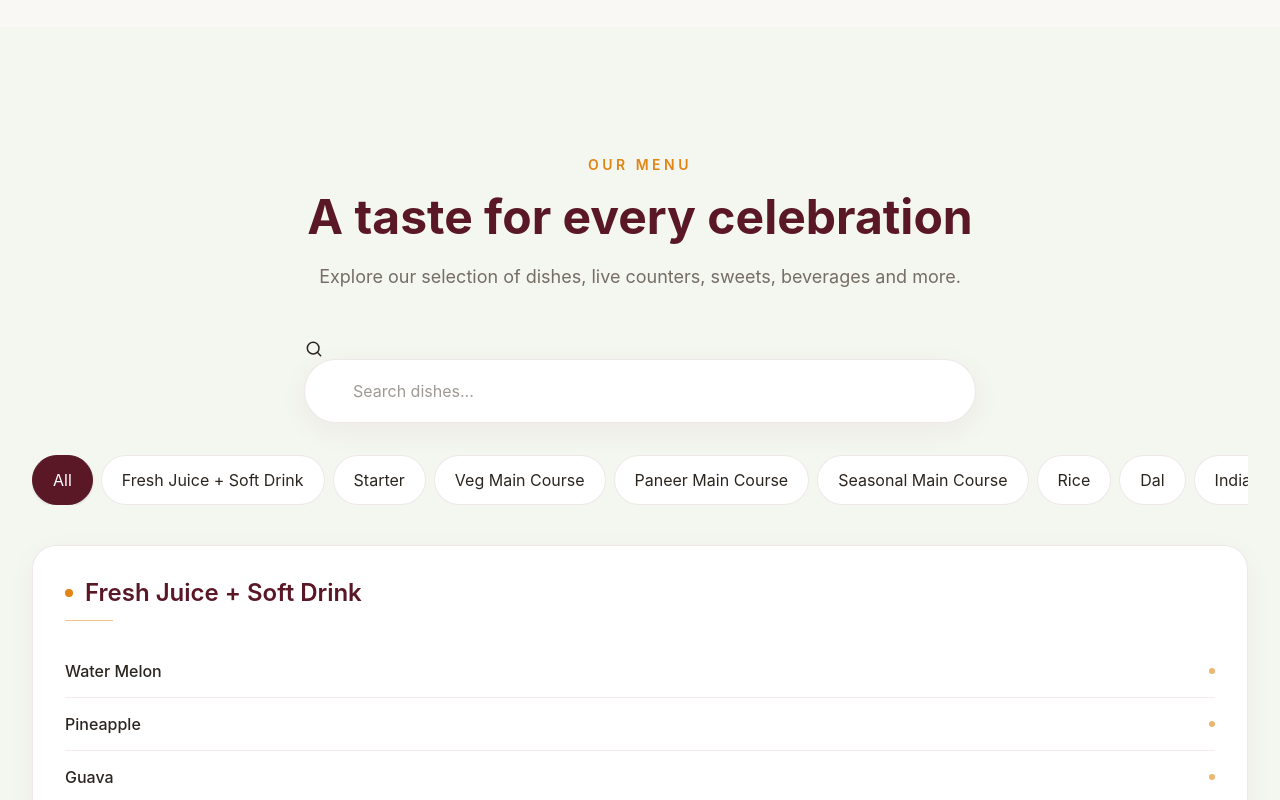
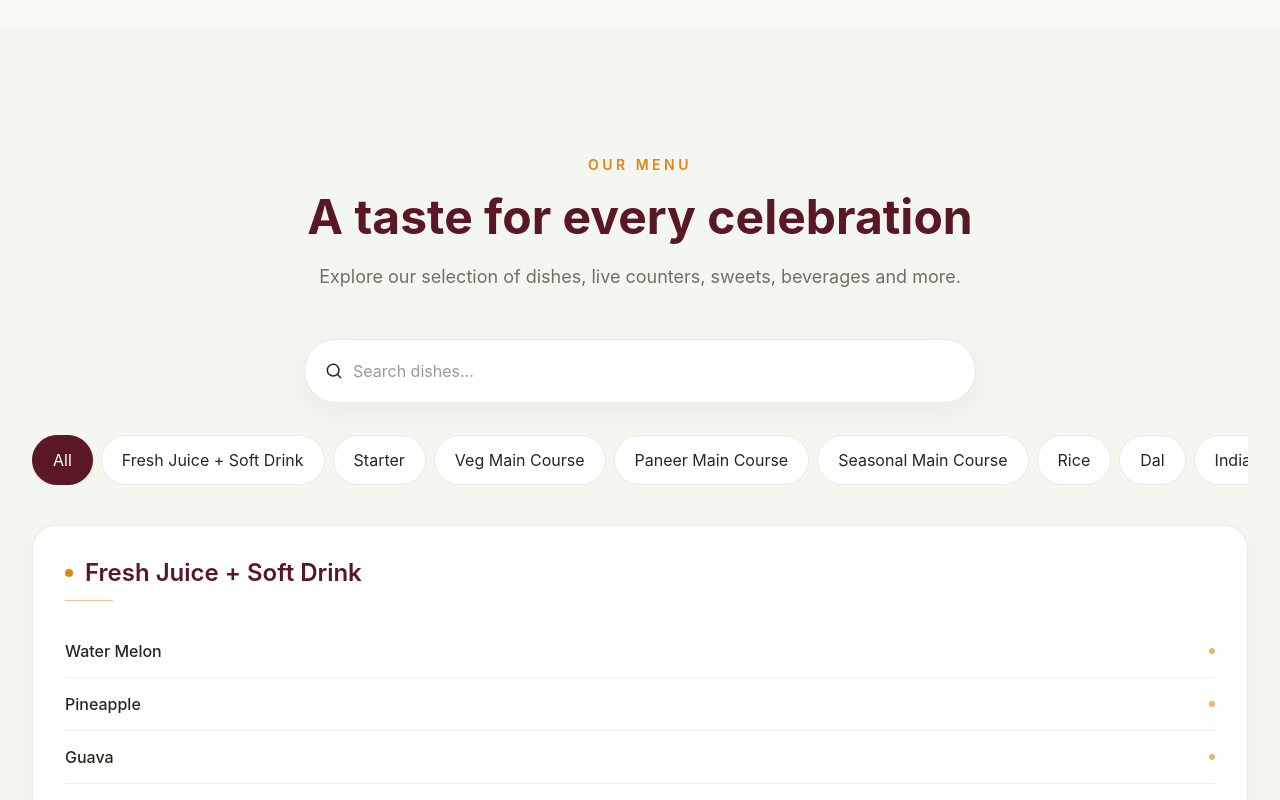
Before and after one commit to yashpatil02121/prathamesh-caters, a React (Vite) app: page / in a window 1280 px wide. Shown: the part 1625-2425 px from the top of the page. Built offline with nearby package versions, Linux system fonts and the light colour scheme.

Commit message:
Search icon position

```diff
--- a/src/components/home/Menu.tsx
+++ b/src/components/home/Menu.tsx
@@ -62,9 +62,21 @@ export function Menu() {
 
         <div className="mx-auto mt-10 max-w-2xl sm:mt-12">
           <div className="relative">
-            <SearchIcon />
+                <span
+                    className="
+                    pointer-events-none
+                    absolute
+                    left-5
+                    top-1/2
+                    z-10
+                    -translate-y-1/2
+                    text-body
+                    "
+                >
+                    <SearchIcon />
+                </span>
 
-            <input
+                <input
               type="search"
               value={searchQuery}
               onChange={(event) =>
```
